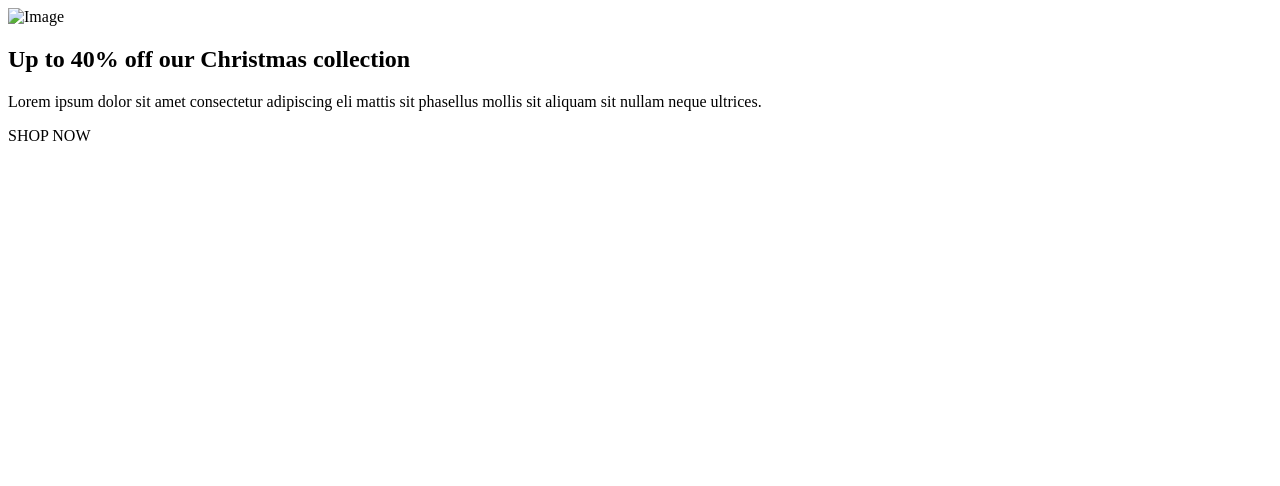
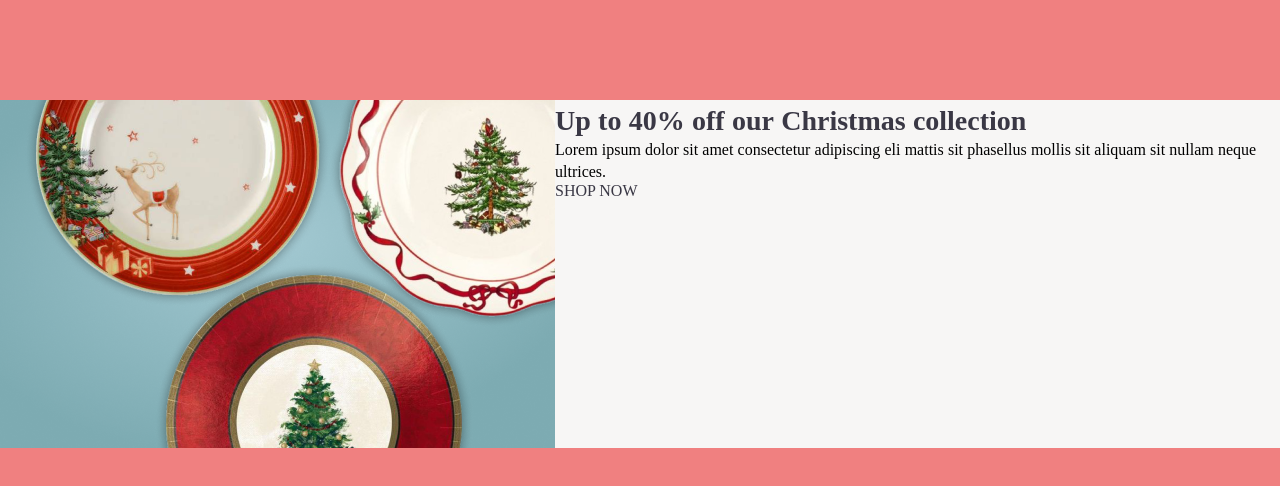
Before and after one commit to Sandro-sulava/homework4, a plain HTML site: page index.html in a window 1280 px wide. Drawn offline with Linux system fonts and the light colour scheme.

Commit message:
styles.css build up
removed image file
added new image file
added styles.css classes

```diff
--- a/index.html
+++ b/index.html
@@ -6,10 +6,10 @@
     <title>Document</title>
     <link rel="stylesheet" href="styles.css" />
   </head>
-  <body>
+  <body class="main-page">
     <div class="Christmas">
       <div class="ChristmasTwo">
-        <img class="Image" src="images/image" alt="Image">
+        <img class="Image" src="images/Image (3).png" alt="Image">
       <div>
       <div>
         <h2 class="SaleTittle">Up to 40% off our Christmas collection</h2>
--- a/styles.css
+++ b/styles.css
@@ -0,0 +1,47 @@
+* {
+  margin: 0;
+  padding: 0;
+  box-sizing: border-box;
+}
+.main-page {
+  display: flex;
+  justify-content: space-between;
+}
+body {
+  background-color: lightcoral;
+  padding-top: 100px;
+}
+.Christmas {
+  background-color: white;
+  width: 1440px;
+  margin: auto;
+  height: 348px;
+  display: flex;
+}
+.ChristmasTwo {
+  background-color: #f7f6f5;
+  display: flex;
+}
+.SaleTittle {
+  font-family: Noto Sans Georgian;
+  font-size: 28px;
+  font-weight: 700;
+  color: #3a3845;
+}
+.ChristmasTwo {
+  width: 100%;
+  justify-content: flex-end;
+}
+
+.Image {
+  height: 348px;
+  width: 555px;
+}
+.Description {
+  font-family: Noto Sans Georgian;
+  font-weight: 400;
+  font-size: 16px;
+}
+.Button {
+  color: #3a3845;
+}
```
Also changed, not shown: images/Image (3).png (added), 1 other file.
